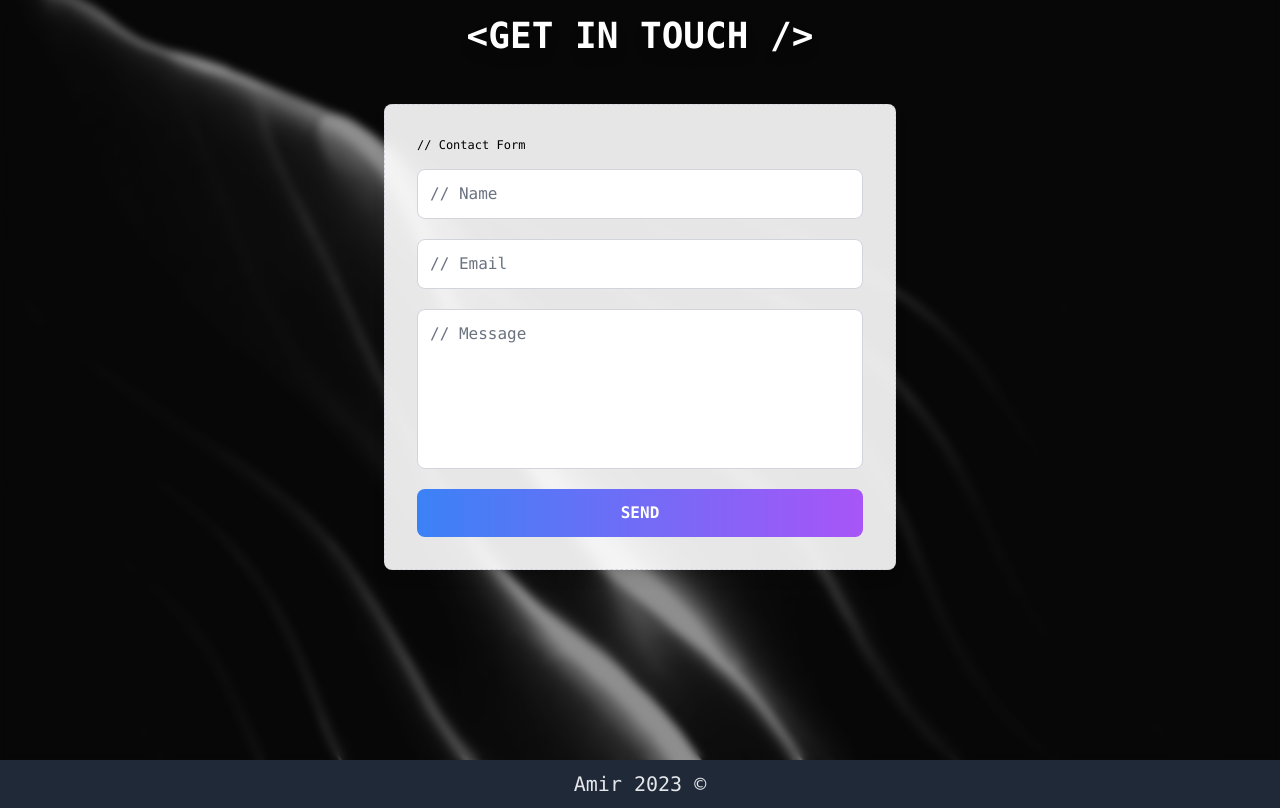
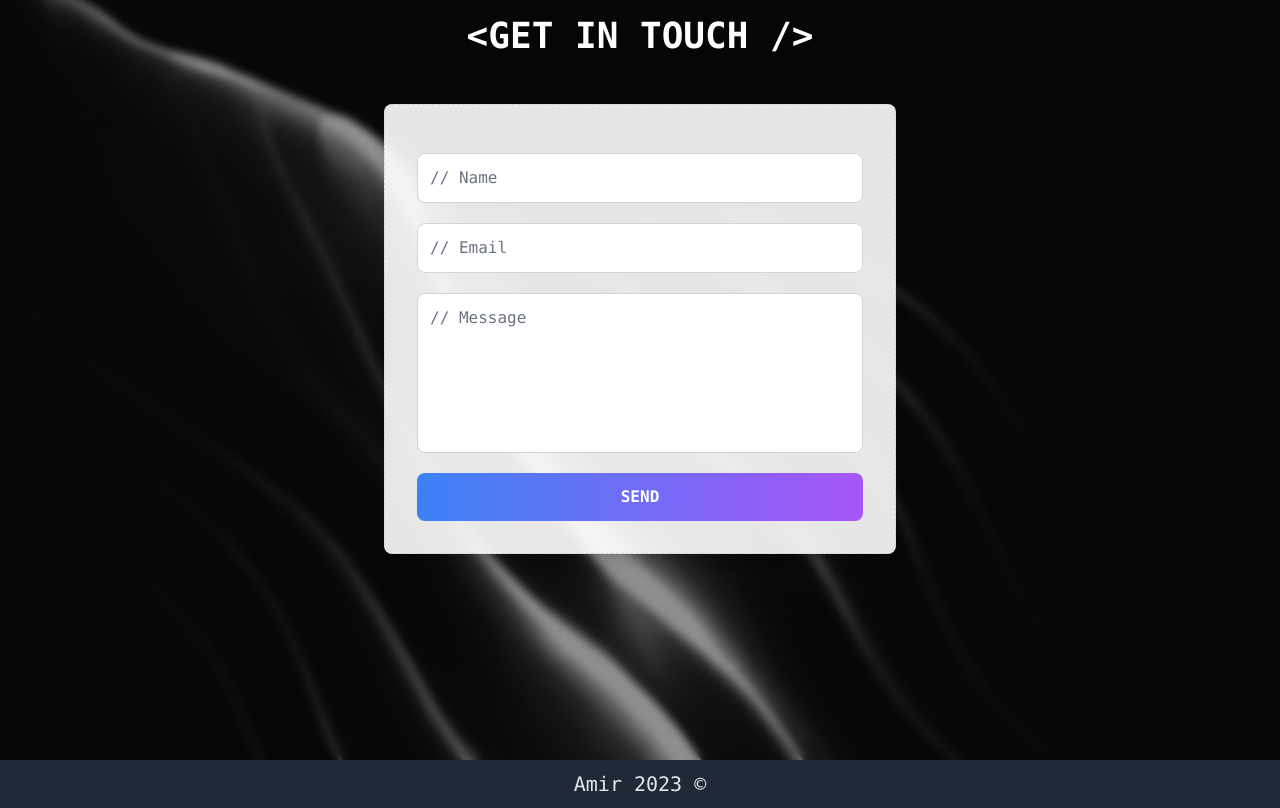
Before and after one commit to meerocodes/Amiracle, a React (Create React App) app: page / in a window 1280 px wide. Shown: the part 3480-4288 px from the top of the page. Built offline with nearby package versions, Linux system fonts and the light colour scheme.

Commit message:
fixing build errors

```diff
--- a/src/components/Contact.js
+++ b/src/components/Contact.js
@@ -29,7 +29,6 @@ const Contact = ({ isLightMode }) => {
                         }`}
                 >
                     <p className="font-mono text-xs mb-4">
-                        // Contact Form
                     </p>
                     <div className="form-group flex flex-col mb-5">
                         <label htmlFor="name" className="sr-only">
--- a/src/components/Header.js
+++ b/src/components/Header.js
@@ -8,7 +8,6 @@ const Header = ({ isLightMode, toggleLightMode }) => {
     const headerRef = useRef(null);
     // Use a ref to track the current (smoothed) letter count
     const currentLetterCount = useRef(0);
-    // Keep a ref for the current animation frame ID (to cancel if needed)
     const scrollRequestId = useRef(null);
 
     const updateText = () => {
@@ -18,21 +17,18 @@ const Header = ({ isLightMode, toggleLightMode }) => {
         const start = headerRef.current.offsetTop;
         const height = headerRef.current.offsetHeight;
 
-        // If above header, show nothing
         if (scrollY <= start) {
             currentLetterCount.current = 0;
             setDisplayText('');
             return;
         }
 
-        // If past header, show the full word immediately
         if (scrollY >= start + height) {
             currentLetterCount.current = targetWord.length;
             setDisplayText(targetWord);
             return;
         }
 
-        // Otherwise, smoothly interpolate the letter count.
         let progress = (scrollY - start) / height;
         progress = Math.min(Math.max(progress, 0), 1);
         // Cubic ease-out for smoother transition.
@@ -49,7 +45,6 @@ const Header = ({ isLightMode, toggleLightMode }) => {
         scrollRequestId.current = requestAnimationFrame(updateText);
     };
 
-    // Use an Intersection Observer to attach/detach the scroll event listener
     useEffect(() => {
         const observer = new IntersectionObserver(
             (entries) => {
@@ -65,7 +60,7 @@ const Header = ({ isLightMode, toggleLightMode }) => {
                     }
                 });
             },
-            { threshold: 0.1 } // Adjust as needed.
+            { threshold: 0.1 }
         );
 
         if (headerRef.current) {
@@ -82,7 +77,6 @@ const Header = ({ isLightMode, toggleLightMode }) => {
         };
     }, []);
 
-    // Navigation toggles (rest of your component remains the same)
     const [isHamburgerActive, setIsHamburgerActive] = useState(false);
     const toggleHamburger = () => setIsHamburgerActive((prev) => !prev);
 
--- a/src/components/Skills.js
+++ b/src/components/Skills.js
@@ -48,7 +48,6 @@ const Skills = ({ isLightMode }) => {
         { icon: 'fa-solid fa-chart-simple', label: 'SOCIAL MEDIA ANALYTICS', description: 'Data-driven social media strategy.' },
     ];
 
-    // Array of unlocked skills: { index, position }
     const [unlockedSkills, setUnlockedSkills] = useState([]);
     // Track dragging info
     const [draggingSkill, setDraggingSkill] = useState(null);
@@ -139,8 +138,7 @@ const Skills = ({ isLightMode }) => {
         }
     }, [draggingSkill, handleMouseMove, handleMouseUp]);
 
-    // ---- Dynamic Text Effect (Smooth Scroll) ----
-    // Target word for dynamic text
+
     const dynamicTarget = "STORYTELLING";
     const [bgText, setBgText] = useState("");
     // Speed factor > 1 will make typing and erasing faster
```
